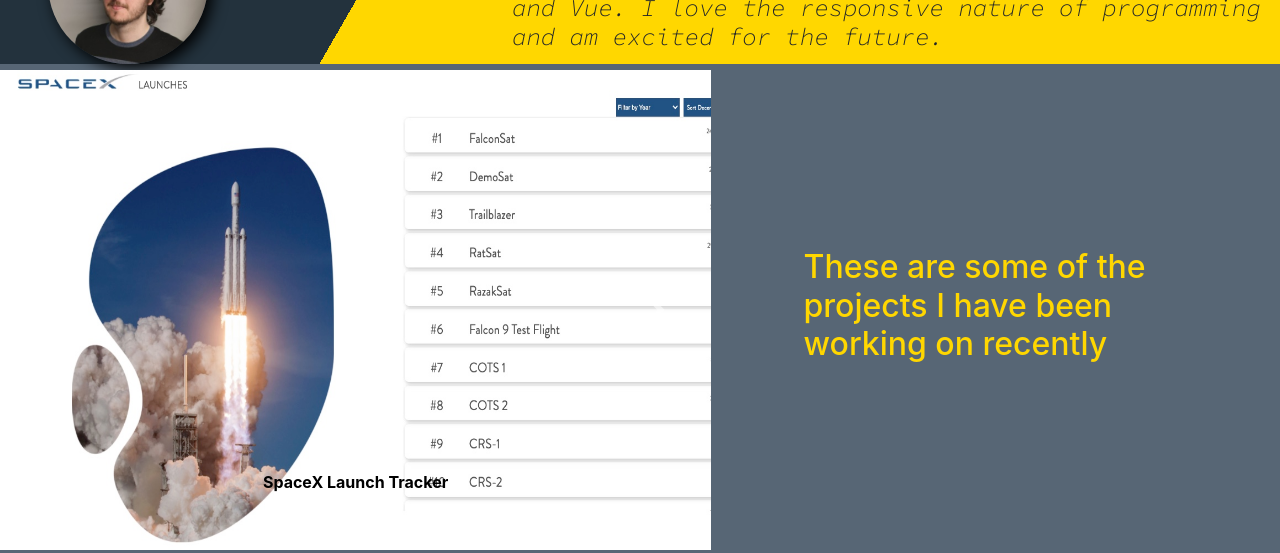
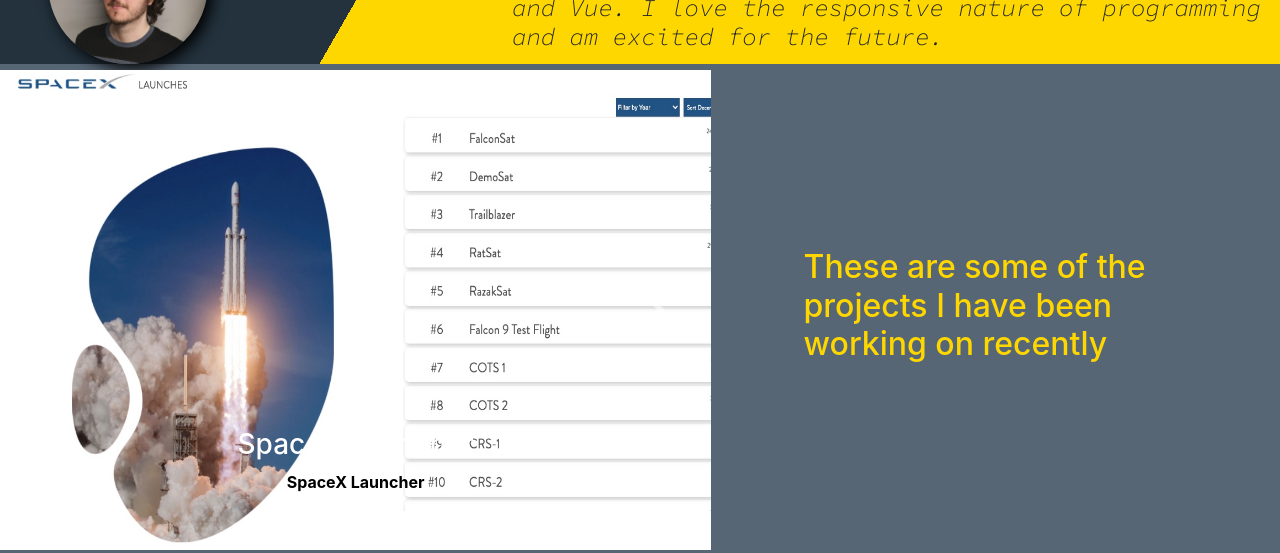
Before and after one commit to onitwin/portfoilio, a React (Create React App) app: page / in a window 1280 px wide. Shown: the part 480-1033 px from the top of the page. Built offline with nearby package versions, Linux system fonts and the light colour scheme.

Commit message:
added map function to carousel to maintain DRY priciples

```diff
--- a/src/carousel/Circuit.js
+++ b/src/carousel/Circuit.js
@@ -1,10 +1,29 @@
-import React,{useState} from 'react'
-import Carousel from 'react-bootstrap/Carousel'
+import React,{useState} from 'react';
+import Carousel from 'react-bootstrap/Carousel';
 import items from "../data";
 
 
 
 const Circuit=()=>{
+
+  const projectsMap=items.map((item,key)=>{
+    return(
+      <Carousel.Item key={item.id}>
+      <div className="carousel-internal-block">
+        <img
+          className={item.className}
+          src={item.image}
+          alt={item.projectName}
+        />
+        <Carousel.Caption>
+          <h3>{item.projectName}</h3>
+          <p className="carousel-text">{item.projectName}</p>
+        </Carousel.Caption>
+        </div>
+      </Carousel.Item>
+    )
+  })
+
   const [index, setIndex] = useState(0);
 
   const handleSelect=(selectedIndex,e)=>{
@@ -16,46 +35,7 @@
     <div className="circuit-container">
     <div className="carousel-container">
     <Carousel activeIndex={index} onSelect={handleSelect}>
-      <Carousel.Item>
-      <div className="carousel-internal-block">
-        <img
-          className="carousel-image"
-          src="Images/scroller.jpeg"
-          alt="First slide"
-        />
-        <Carousel.Caption>
-          <h3>1</h3>
-          <p className="carousel-text">Scroller</p>
-        </Carousel.Caption>
-        </div>
-      </Carousel.Item>
-      <Carousel.Item>
-        <img
-          className="carousel-image spaceX"
-          src="Images/SpaceX.jpeg"
-          alt="Second slide"
-        />
-
-        <Carousel.Caption>
-          <h3>2</h3>
-          <p className="carousel-text">SpaceX Launch Tracker</p>
-        </Carousel.Caption>
-      </Carousel.Item>
-      <Carousel.Item>
-        <img
-          className="carousel-image"
-          src="Images/me.jpeg"
-          alt="Third slide"
-        />
-
-        <Carousel.Caption>
-          <h3>3</h3>
-          <p className="carousel-text">
-            ISS Tracker
-          </p>
-        </Carousel.Caption>
-      </Carousel.Item>
-
+    {projectsMap}
     </Carousel>
     </div>
     <div className="carousel-descriptor-container">
@@ -68,3 +48,44 @@
 }
 
 export default Circuit;
+
+
+// <Carousel.Item>
+// <div className="carousel-internal-block">
+//   <img
+//     className="carousel-image"
+//     src="Images/scroller.jpeg"
+//     alt="First slide"
+//   />
+//   <Carousel.Caption>
+//     <h3>1</h3>
+//     <p className="carousel-text">Scroller</p>
+//   </Carousel.Caption>
+//   </div>
+// </Carousel.Item>
+// <Carousel.Item>
+//   <img
+//     className="carousel-image large"
+//     src="Images/SpaceX.jpeg"
+//     alt="Second slide"
+//   />
+//
+//   <Carousel.Caption>
+//     <h3>2</h3>
+//     <p className="carousel-text">SpaceX Launch Tracker</p>
+//   </Carousel.Caption>
+// </Carousel.Item>
+// <Carousel.Item>
+//   <img
+//     className="carousel-image"
+//     src="Images/me.jpeg"
+//     alt="Third slide"
+//   />
+//
+//   <Carousel.Caption>
+//     <h3>3</h3>
+//     <p className="carousel-text">
+//       ISS Tracker
+//     </p>
+//   </Carousel.Caption>
+// </Carousel.Item>
--- a/src/data.js
+++ b/src/data.js
@@ -1,4 +1,16 @@
 export default[
-  {id:1,projectName:"Scroller",description:"Simple app to allow the user to enter text and then display it as scrolling text when they rotate their screen",image:"Images/scroller.jpeg"},
-  {id:2,projectName:"SpaceX Launcher",description:"Fetches data from SpaceX api and displays the details about the launch. Incorporates filter and sort functions",image:"Images/spacex.jpeg"},
-{id:3,projectName:"ISS Tracker",description:"Fetches positional information for the International Space Station and displays a map of its path in real time",image:"Images/iss.jpeg"}]
+  {id:1,
+    projectName:"Scroller",
+  description:"Simple app to allow the user to enter text and then display it as scrolling text when they rotate their screen",
+  image:"Images/scroller.jpeg",
+  className:"carousel-image"},
+  {id:2,
+    projectName:"SpaceX Launcher",
+    description:"Fetches data from SpaceX api and displays the details about the launch. Incorporates filter and sort functions",
+    image:"Images/spacex.jpeg",
+    className:"carousel-image large"},
+{id:3,
+  projectName:"ISS Tracker",
+  description:"Fetches positional information for the International Space Station and displays a map of its path in real time",
+  image:"Images/iss.jpeg",
+  className:"carousel-image"}]
--- a/src/index.scss
+++ b/src/index.scss
@@ -116,7 +116,7 @@
 
 }
 
-.spaceX{
+.large{
   height: 30em;
   width:50em;
 }
```
